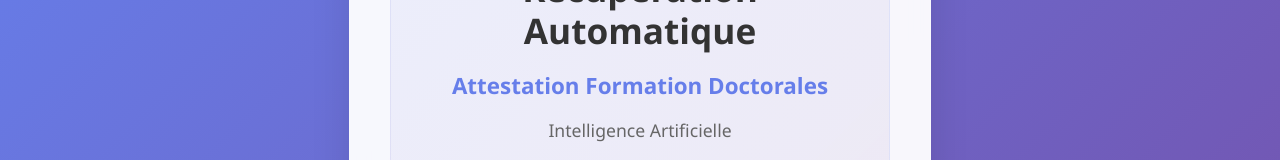
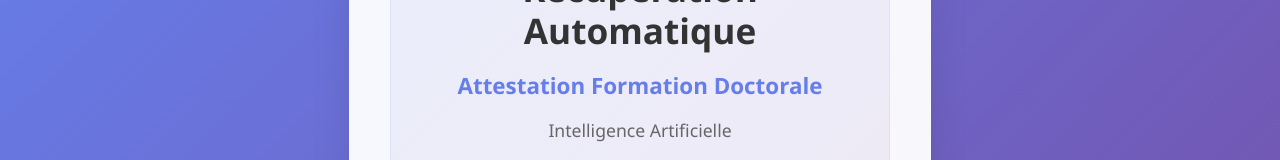
Before and after one commit to ysaadaou/frontPlatformDoc, a React (Vite) app: page / in a window 1280 px wide. Shown: the part 157-317 px from the top of the page. Built offline with nearby package versions, Linux system fonts and the light colour scheme.

Commit message:
doctorales

```diff
--- a/src/components/Login.jsx
+++ b/src/components/Login.jsx
@@ -131,7 +131,7 @@
               fontWeight: "600",
             }}
           >
-            Attestation Formation Doctorales
+            Attestation Formation Doctorale
           </h2>
           <p
             style={{
```
